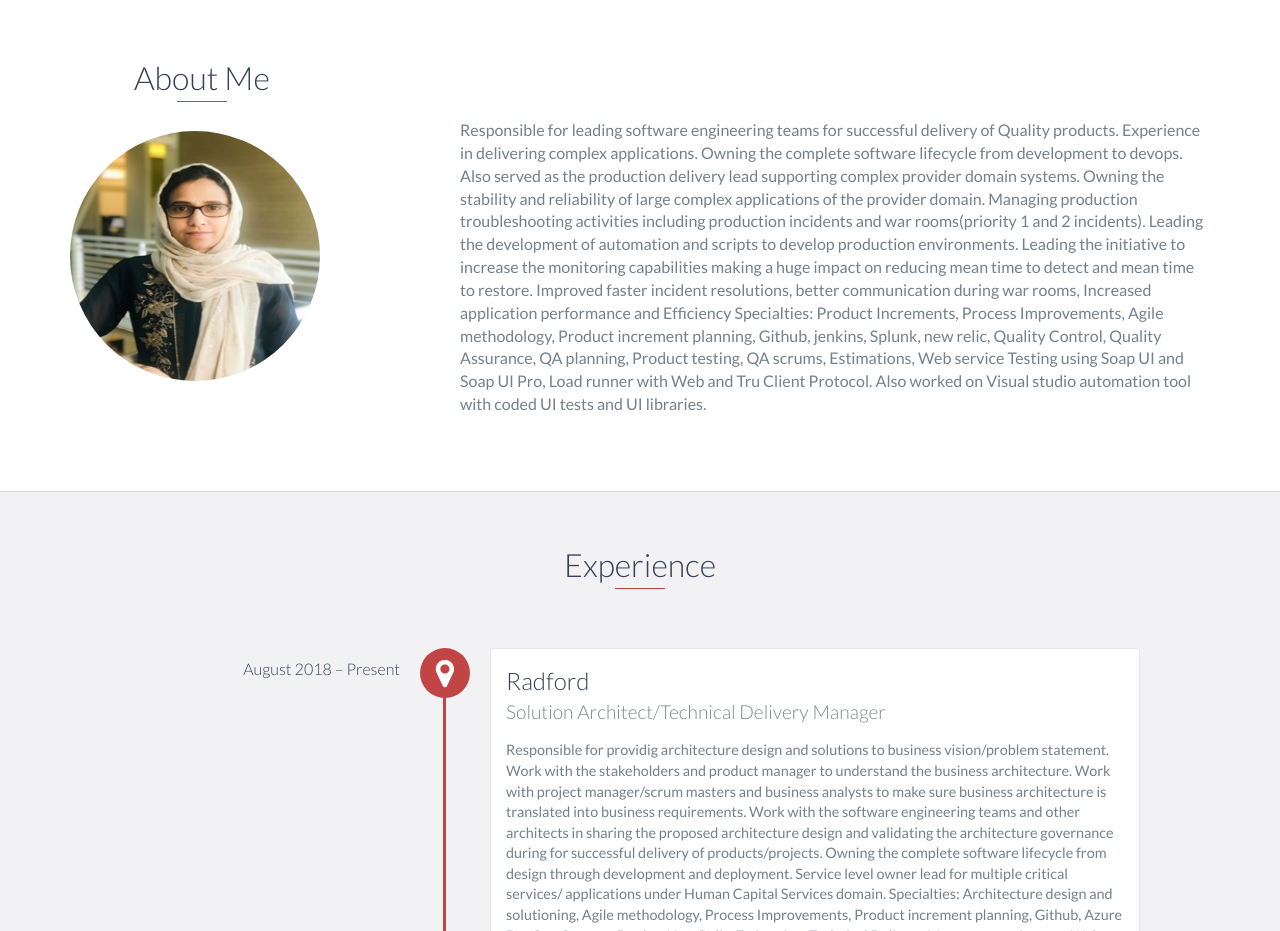
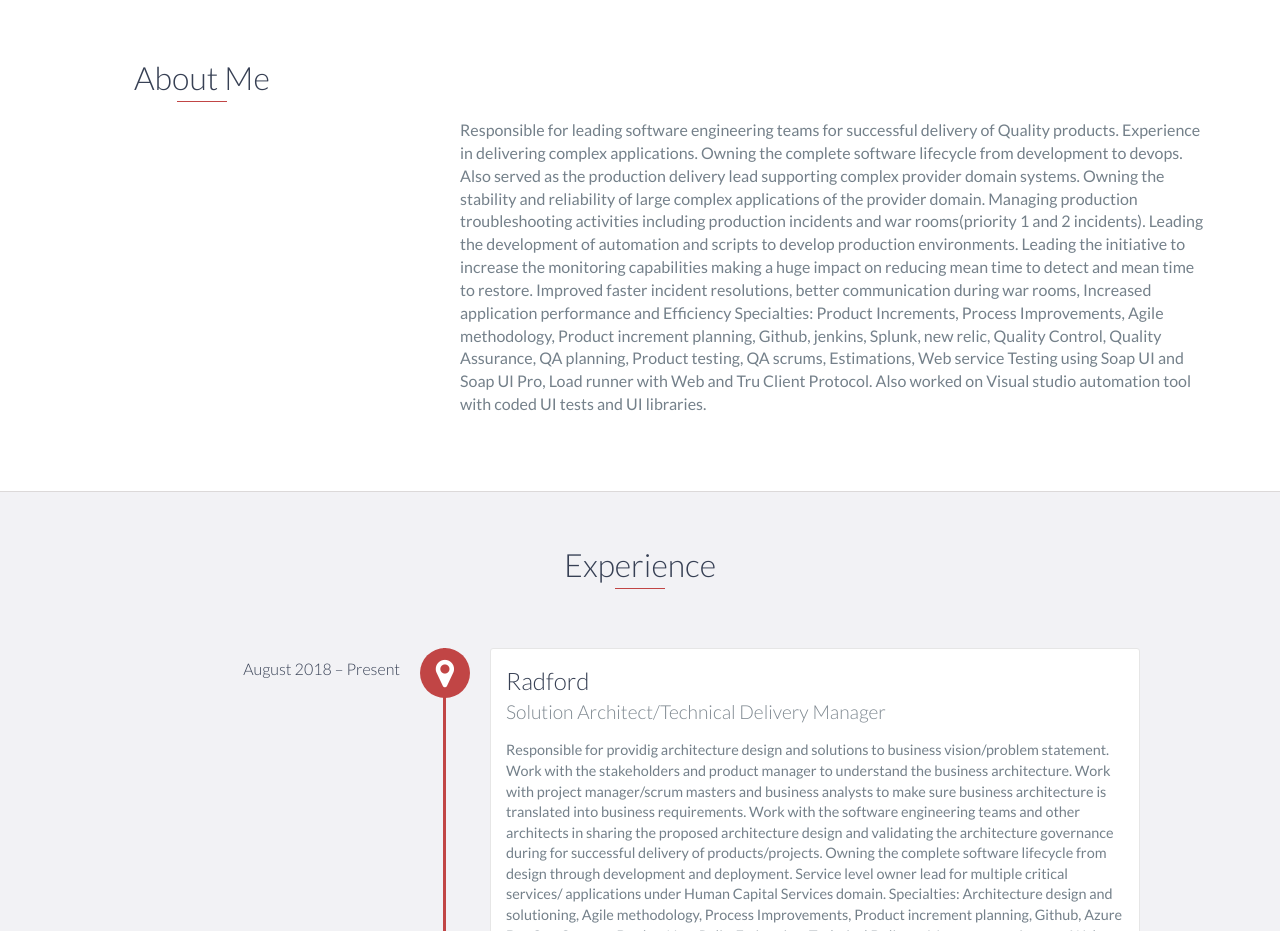
Before and after one commit to PKathib/parvez-githubio.com, a website: page index.html in a window 1280 px wide. Shown: the part 820-1751 px from the top of the page. Drawn offline with nearby package versions, Linux system fonts and the light colour scheme.

Commit message:
Update index.html

```diff
--- a/index.html
+++ b/index.html
@@ -70,7 +70,7 @@
             <div class="row">
                 <div class="col-md-4">
                     <h2 class="heading" style="margin-left:2em;">About Me</h2>
-                    <img src="images/myphoto_c.jpg" alt="projectpicture" width="250px" height="250px" style="border-radius: 50%;" />
+                    <!--<img src="images/myphoto_c.jpg" alt="projectpicture" width="250px" height="250px" style="border-radius: 50%;" />-->
                 </div>
                 <div class="col-md-8" style="margin-top:4em;">
                     <p>
```
